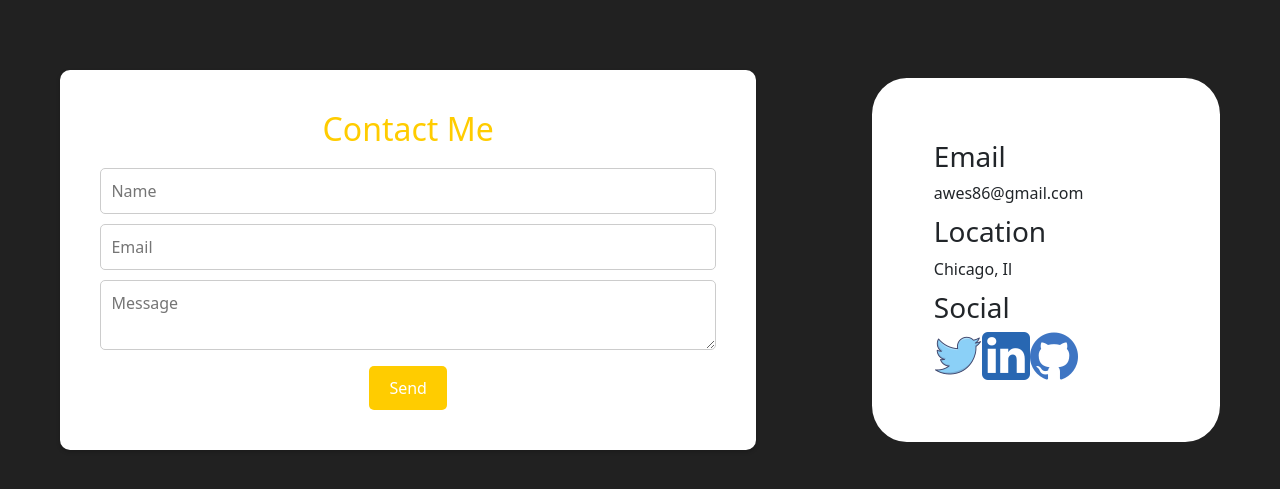
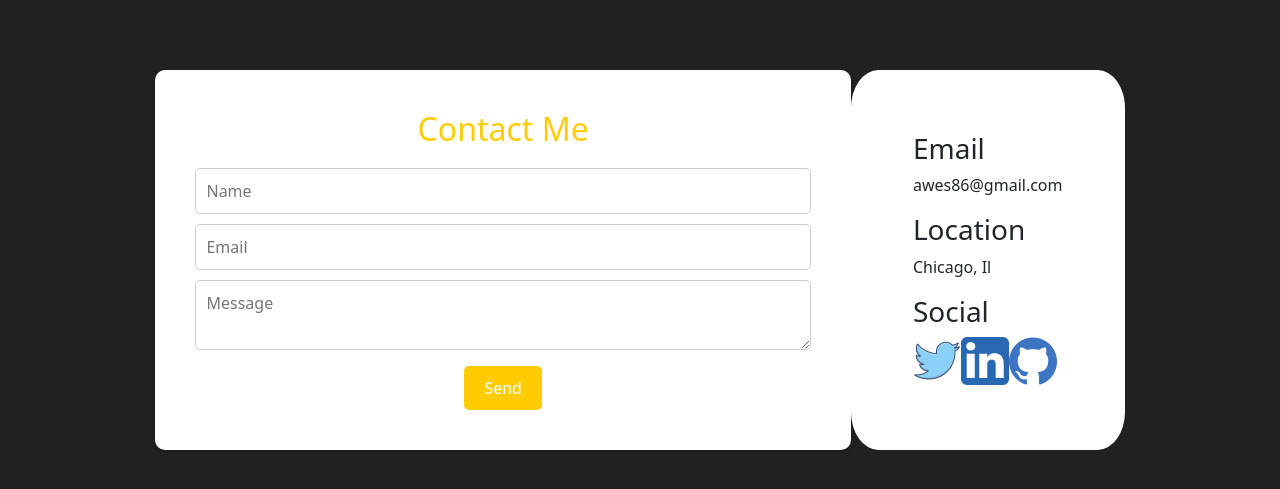
Before and after one commit to Ace-86/portfolio, a React (Create React App) app: page / in a window 1280 px wide. Shown: the part 2695-3184 px from the top of the page. Built offline with nearby package versions, Linux system fonts and the light colour scheme.

Commit message:
styles updated

```diff
--- a/src/components/styles/About.css
+++ b/src/components/styles/About.css
@@ -1,5 +1,6 @@
 .test {
     display: flex;
+    /* flex-direction: column; */
     justify-content: center;
     align-items: center;
     padding: 50px;
@@ -7,6 +8,8 @@
 
   .about-content {
     display: flex;
+    flex-direction: column;
+
     gap: 50px;
   }
 
--- a/src/components/styles/Contact.css
+++ b/src/components/styles/Contact.css
@@ -1,7 +1,7 @@
 .contact-content {
     display: flex;
-    justify-content: space-between;
-    align-items: center;
+    justify-content: center;
+    /* align-items: end; */
     margin-bottom: 40px;
     text-align: center;
   }
@@ -37,14 +37,7 @@
     cursor: pointer;
   }
 
-  .contact-content .contact-info {
-    flex-basis: 30%;
-    text-align: right;
-  }
 
-  .contact-content .contact-info p {
-    margin-bottom: 10px;
-  }
 
   /* Media Query for Responsive Layout */
   @media (max-width: 768px) {
```
